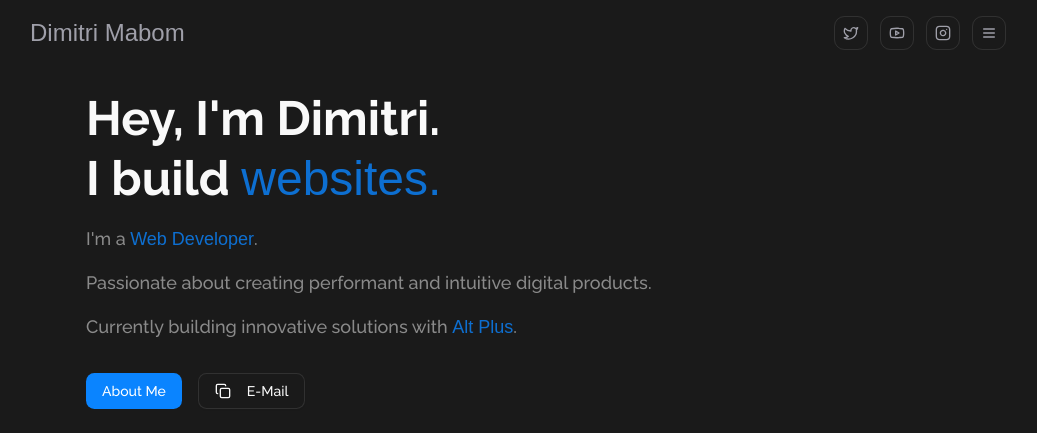
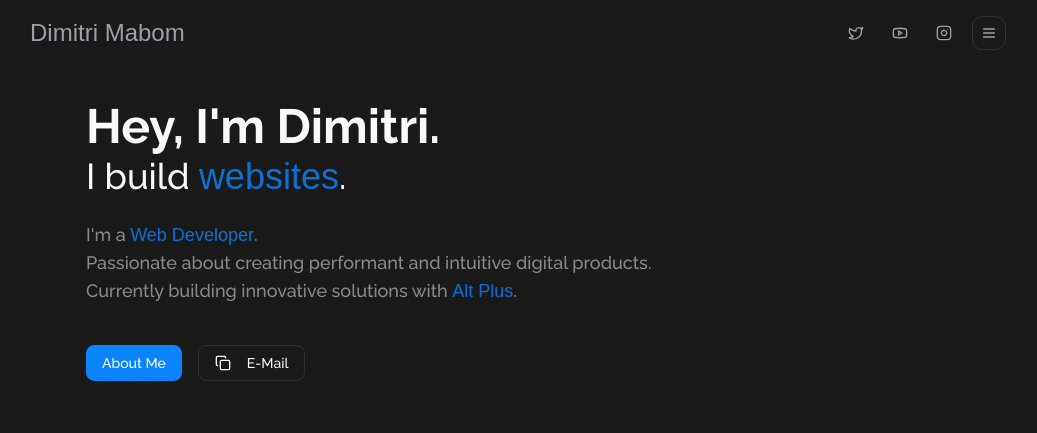
Before and after one commit to dimitrimabom/dimitri-portfolio, a Next.js app: page / in a window 1280 px wide. Shown: the top 433 px of the page, without its empty margins (122-1159 px from the left). Built offline with nearby package versions, Linux system fonts and the light colour scheme; a web font is replaced by a local one.

Commit message:
Update Home and Header components for improved layout and styling; adjust spacing, enhance text formatting, and remove unnecessary border styles from social media links.

```diff
--- a/app/page.tsx
+++ b/app/page.tsx
@@ -14,7 +14,7 @@ import Card from "@/components/Card";
 export default function Home() {
   return (
     <div>
-      <div className="font-raleway max-w-4xl mx-auto mt-10">
+      <div className="font-raleway max-w-4xl mx-auto mt-12">
         {/* <header className="bg-red-500 h-12 flex items-center justify-between px-4">header</header> */}
 
         <section className="py-12 px-4">
@@ -35,27 +35,35 @@ export default function Home() {
           </p> */}
 
           <h1 className="text-5xl leading-15 text-foreground font-bold">
-            Hey, I&apos;m Dimitri. <br />I build{" "}
+            Hey, I&apos;m Dimitri. <br />
+            <p className="text-foreground text-4xl font-medium">
+              I build{" "}
               <span className="text-primary/80 font-eduHand font-medium">
-              websites.
+                <span className="text-primary/80 font-eduHand font-medium">
+                  websites
                 </span>
+              </span>
+              .
+            </p>
           </h1>
 
-          <p className="text-foreground/50 pt-4 text-lg font-medium">
+          <p className="text-foreground/50 pt-6 text-lg font-medium">
             I&apos;m a{" "}
             <span className="text-primary/80 font-eduHand font-medium">
               {" "}
               Web Developer
-            </span>.
+            </span>
+            .
           </p>
-          <p className="text-foreground/50 pt-4 text-lg font-medium">
+          <p className="text-foreground/50 text-lg font-medium">
             Passionate about creating performant and intuitive digital products.
           </p>
-          <p className="text-foreground/50 pt-4 text-lg font-medium">
-            Currently building innovative solutions with <span className="text-primary/80 font-eduHand">Alt Plus</span>.
+          <p className="text-foreground/50 text-lg font-medium">
+            Currently building innovative solutions with{" "}
+            <span className="text-primary/80 font-eduHand">Alt Plus</span>.
           </p>
 
-          <div className="flex items-center gap-4 pt-8">
+          <div className="flex items-center gap-4 pt-10">
             <Link href="/about">
               <Button className="text-white">About Me</Button>
             </Link>
@@ -85,7 +93,8 @@ export default function Home() {
 
             <div className="grid grid-cols-1 sm:grid-cols-2 lg:grid-cols-2 gap-6 w-full">
               {[...Array(2)].map((_, i) => (
-                <Card key={i}
+                <Card
+                  key={i}
                   image="https://images.unsplash.com/photo-1756151224665-eba765e8c3b5?q=80&w=1170&auto=format&fit=crop&ixlib=rb-4.1.0&ixid=M3wxMjA3fDB8MHxwaG90by1wYWdlfHx8fGVufDB8fHx8fA%3D%3D"
                   title="Billify"
                   category="A sleek digital invoice template for creative professionals."
--- a/components/Header.tsx
+++ b/components/Header.tsx
@@ -36,21 +36,21 @@ export default function Header() {
           <Link
             href="https://x.com/@dimitrimabom"
             target="_blank"
-            className="p-2 rounded-lg border border-border text-muted-foreground hover:text-primary hover:border-primary transition-colors"
+            className="p-2 text-muted-foreground hover:text-primary hover:border-primary transition-colors"
           >
             <Twitter className="w-4 h-4" />
           </Link>
           <Link
             href="https://www.youtube.com/@dimitrimabom"
             target="_blank"
-            className="p-2 rounded-lg border border-border text-muted-foreground hover:text-primary hover:border-primary transition-colors"
+            className="p-2 text-muted-foreground hover:text-primary hover:border-primary transition-colors"
           >
             <Youtube className="w-4 h-4" />
           </Link>
           <Link
             href="https://www.instagram.com/dimitrimabom/"
             target="_blank"
-            className="p-2 rounded-lg border border-border text-muted-foreground hover:text-primary hover:border-primary transition-colors"
+            className="p-2 text-muted-foreground hover:text-primary hover:border-primary transition-colors"
           >
             <Instagram className="w-4 h-4" />
           </Link>
```
Lines whose indentation alone changed are shown as unchanged.
